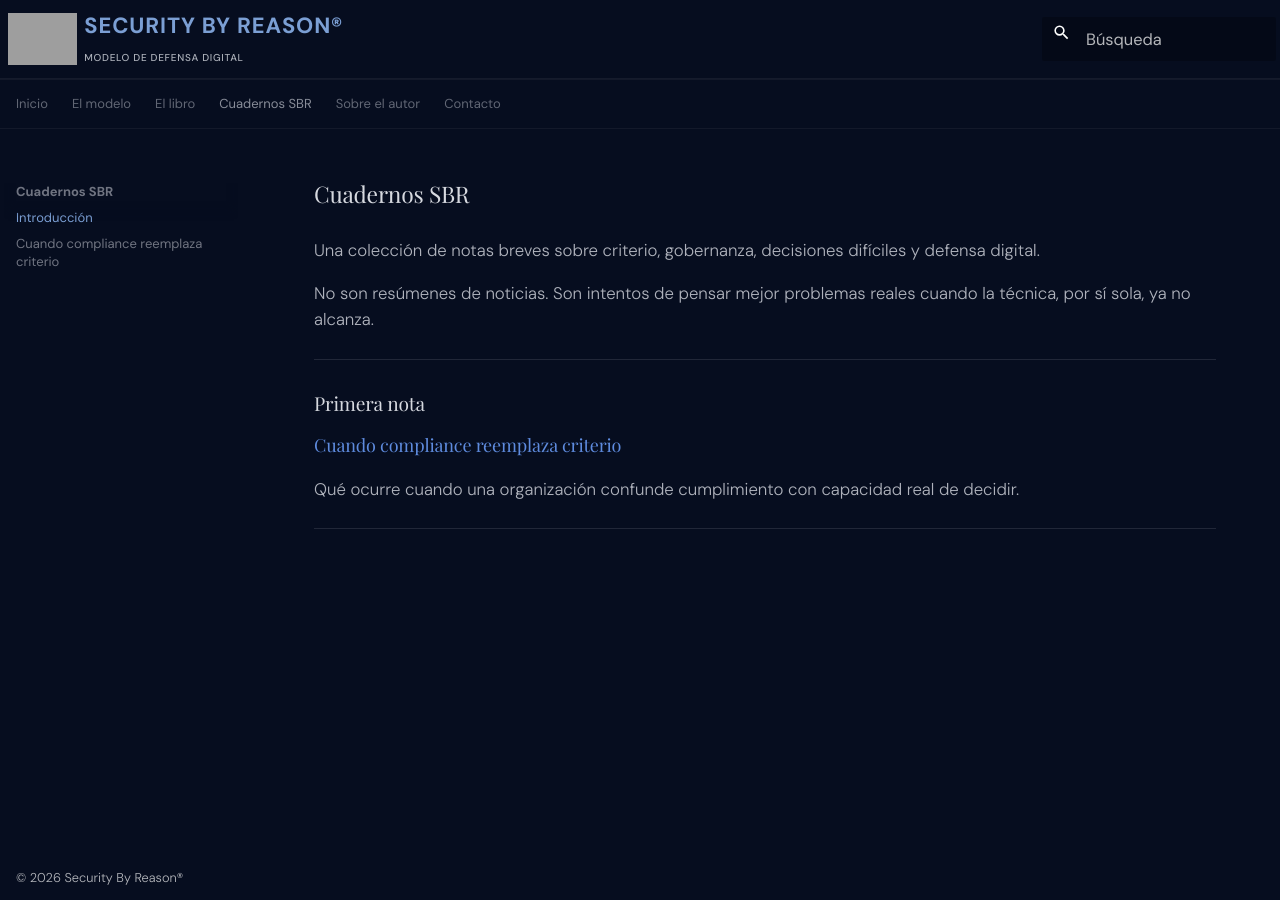
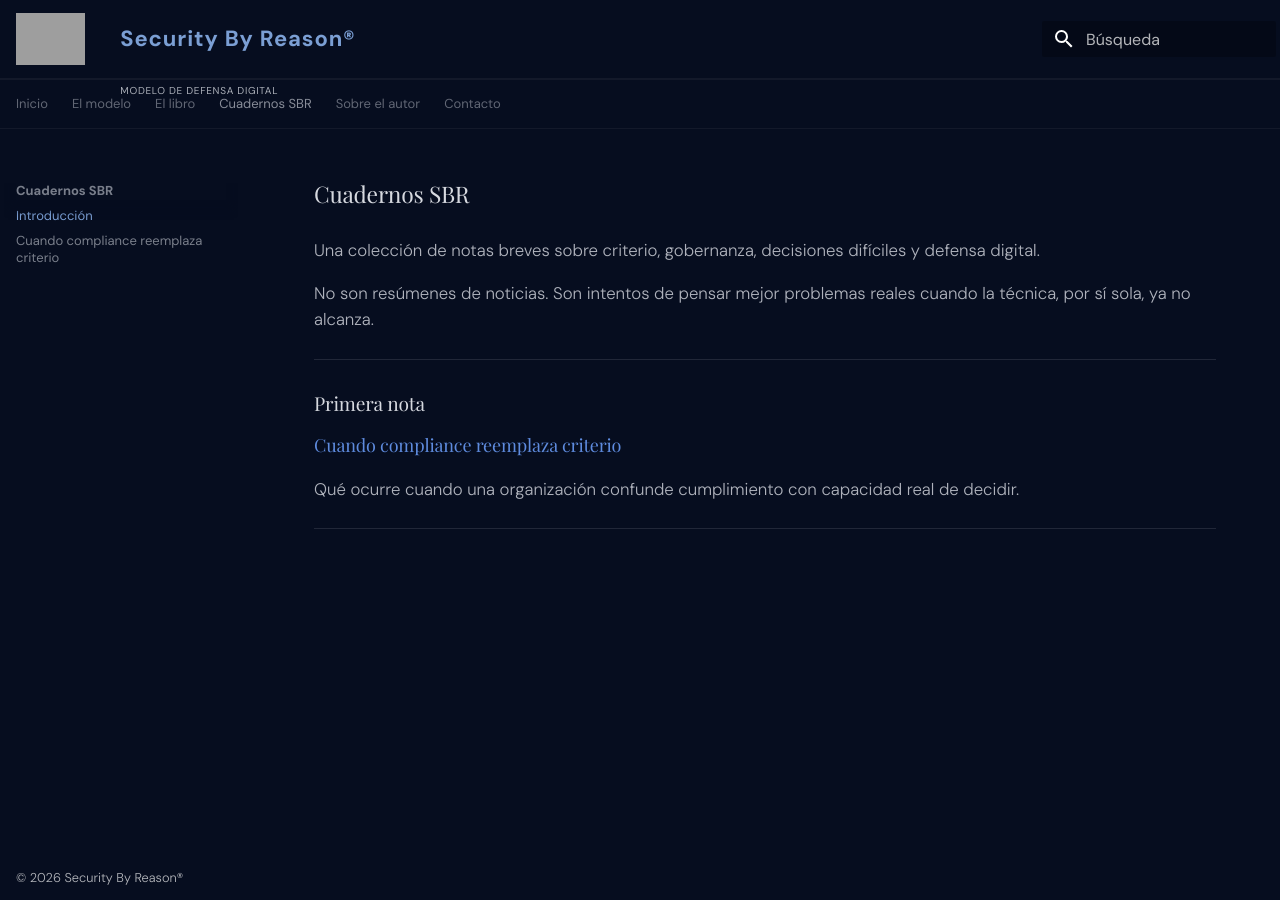
Before and after one commit to danielsasia/sbr-site, an MkDocs documentation site: the page built from docs/cuadernos/index.md, in a window 1280 px wide. Built offline with MkDocs 1.6.1 and Material for MkDocs 9.7.7, drawn with Linux system fonts in a browser that asks for light colours; some web fonts are replaced; grey boxes are pictures that could not be loaded.

Commit message:
Update extra.css

```diff
--- a/docs/stylesheets/extra.css
+++ b/docs/stylesheets/extra.css
@@ -1,22 +1,12 @@
 @import url('https://fonts.googleapis.com/css2?family=Playfair+Display:ital,wght@0,400;0,600;1,400&family=DM+Sans:wght@300;400;500;600;700&family=DM+Mono&display=swap');
 
-[data-md-color-scheme="slate"] {
-  --md-default-bg-color: #060d1f;
-  --md-default-fg-color: #d9dce3;
-  --md-default-fg-color--light: rgba(217,220,227,0.52);
-  --md-default-fg-color--lighter: rgba(217,220,227,0.28);
-  --md-typeset-color: #d9dce3;
-  --md-accent-fg-color: #7b9fd4;
+[data-md-color-scheme="slate"]{
+  --md-default-bg-color:#060d1f;
+  --md-default-fg-color:#d9dce3;
+  --md-accent-fg-color:#7b9fd4;
 }
 
-body,
-.md-main,
-.md-container,
-.md-main__inner,
-.md-content,
-.md-sidebar,
-.md-sidebar__scrollwrap,
-.md-sidebar__inner {
+body,.md-main,.md-container,.md-content,.md-sidebar{
   background:#060d1f !important;
 }
 
@@ -24,76 +14,48 @@
 
 .md-header{
   background:#060d1f !important;
+  border-bottom:1px solid rgba(255,255,255,.05) !important;
   box-shadow:none !important;
-  border-bottom:0.5px solid rgba(255,255,255,0.06) !important;
 }
 
 .md-header__inner{
   min-height:78px !important;
-  align-items:center !important;
-}
-
-.md-header__button,
-.md-header__button *{
-  color:#d9dce3 !important;
-}
-
-.md-header__button.md-logo{
-  display:flex !important;
-  align-items:center !important;
-  margin-right:0.35rem !important;
-  padding:0 !important;
 }
 
 .md-header__button.md-logo img,
 .md-header__button.md-logo svg{
-  display:block !important;
   height:52px !important;
   width:auto !important;
-  max-height:52px !important;
 }
 
-.md-header__title,
-.md-header__title *{
-  font-family:'DM Sans',sans-serif !important;
-  color:#7b9fd4 !important;
-}
-
-.md-header__title{
-  display:flex !important;
-  flex-direction:column !important;
-  align-items:flex-start !important;
-  justify-content:center !important;
-  line-height:1 !important;
-  margin-left:0 !important;
+.md-header__button.md-logo{
+  margin-right:.35rem !important;
 }
 
 .md-header__topic:first-child{
+  font-family:'DM Sans',sans-serif !important;
   font-size:22px !important;
   font-weight:700 !important;
   letter-spacing:.04em !important;
-  text-transform:uppercase !important;
+  color:#7b9fd4 !important;
 }
 
 .md-header__title::after{
   content:"MODELO DE DEFENSA DIGITAL";
   display:block;
-  font-size:10px !important;
-  font-weight:500 !important;
-  letter-spacing:.07em !important;
-  color:rgba(217,220,227,.78) !important;
-  margin-top:4px !important;
+  margin-top:4px;
+  font-size:10px;
+  letter-spacing:.07em;
+  color:rgba(217,220,227,.78);
 }
 
 /* MENU SUPERIOR */
 
 .md-tabs{
   background:#060d1f !important;
-  border-top:1px solid rgba(255,255,255,.05) !important;
-  border-bottom:1px solid rgba(255,255,255,.05) !important;
+  border-top:1px solid rgba(255,255,255,.05);
+  border-bottom:1px solid rgba(255,255,255,.05);
 }
-
-.md-tabs__inner{min-height:48px !important;}
 
 .md-tabs__link{
   font-family:'DM Sans',sans-serif !important;
@@ -112,8 +74,7 @@
 .md-nav__link{
   font-family:'DM Sans',sans-serif !important;
   font-size:13px !important;
-  line-height:1.38 !important;
-  color:rgba(217,220,227,.50) !important;
+  color:rgba(217,220,227,.55) !important;
 }
 
 .md-nav__link--active,
@@ -121,14 +82,33 @@
   color:#7b9fd4 !important;
 }
 
+/* SACAR DERECHA */
+
+.md-sidebar--secondary{
+  display:none !important;
+}
+
 /* CONTENIDO */
+
+.md-content{
+  margin-right:0 !important;
+}
+
+.md-grid{
+  max-width:1320px !important;
+}
+
+.md-content__inner{
+  padding-left:2.4rem !important;
+  padding-right:2.4rem !important;
+}
 
 .md-typeset{
   font-family:'DM Sans',sans-serif !important;
+  font-size:.84rem !important;
   font-weight:300 !important;
-  font-size:0.84rem !important;
+  line-height:1.56 !important;
   color:rgba(217,220,227,.80) !important;
-  line-height:1.56 !important;
 }
 
 .md-typeset h1,
@@ -140,38 +120,16 @@
 }
 
 .md-typeset h1{font-size:1.14rem !important;}
-.md-typeset h2{font-size:0.96rem !important;}
-.md-typeset h3{font-size:0.90rem !important;}
-
-.md-typeset p,
-.md-typeset li{
-  font-size:0.84rem !important;
-  line-height:1.56 !important;
-}
+.md-typeset h2{font-size:.96rem !important;}
+.md-typeset h3{font-size:.90rem !important;}
 
 /* FOOTER */
 
 .md-footer,
-.md-footer-meta,
-.md-footer__inner{
+.md-footer-meta{
   background:#060d1f !important;
 }
 
-.md-social{display:none !important;}
-
-.md-grid{max-width:1320px !important;}
-
-.md-content__inner{
-  padding-left:2.4rem !important;
-  padding-right:2.4rem !important;
+.md-social{
+  display:none !important;
 }
-
-/* BUSCADOR */
-
-.md-search__form{height:2.2rem !important;}
-.md-search__input{font-size:.82rem !important;}
-.md-search__icon,
-.md-search__icon svg{
-  width:.95rem !important;
-  height:.95rem !important;
-}
```
